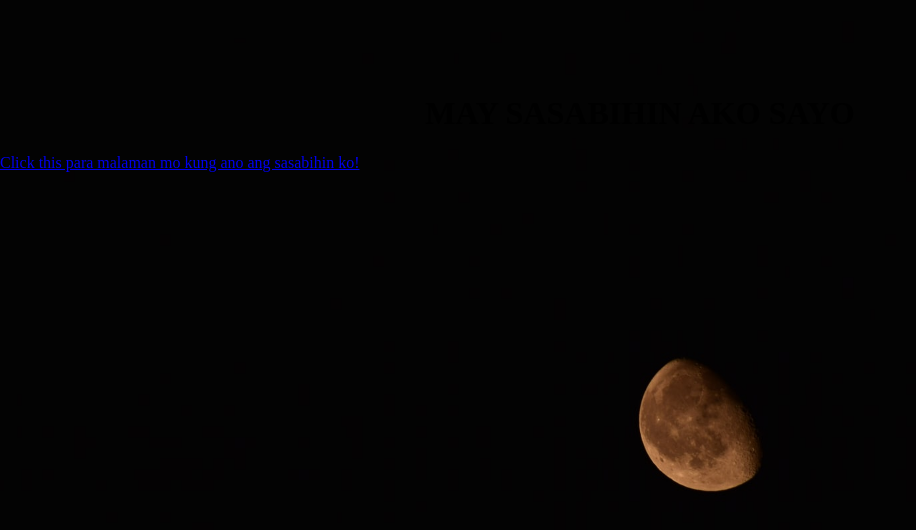
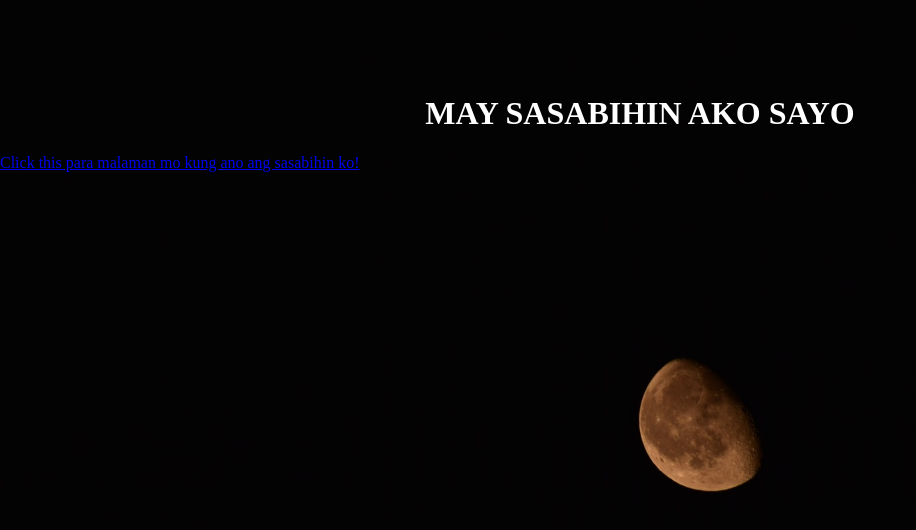
Before and after one commit to DarielGithub/Dariel-Random, a plain HTML site: page index.html in a window 1280 px wide. Shown: the whole page, without its empty margins (0-916 px from the left). Drawn offline with Linux system fonts and the light colour scheme.

Commit message:
Update index.html

```diff
--- a/index.html
+++ b/index.html
@@ -16,7 +16,7 @@
         </style>
     </head>
 
-    <body>
+    <body style="color:white">
         <h1 style="text-align: center;"><br><br> MAY SASABIHIN AKO SAYO </h1>
         <a href="2ndpage.html" target="_blank">Click this para malaman mo kung ano ang sasabihin ko!</a>
     </body>
```
